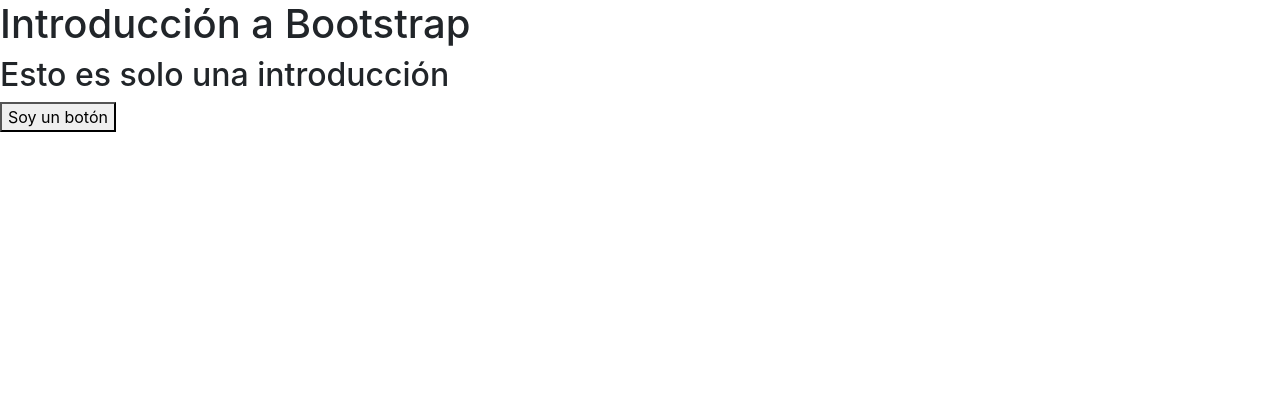
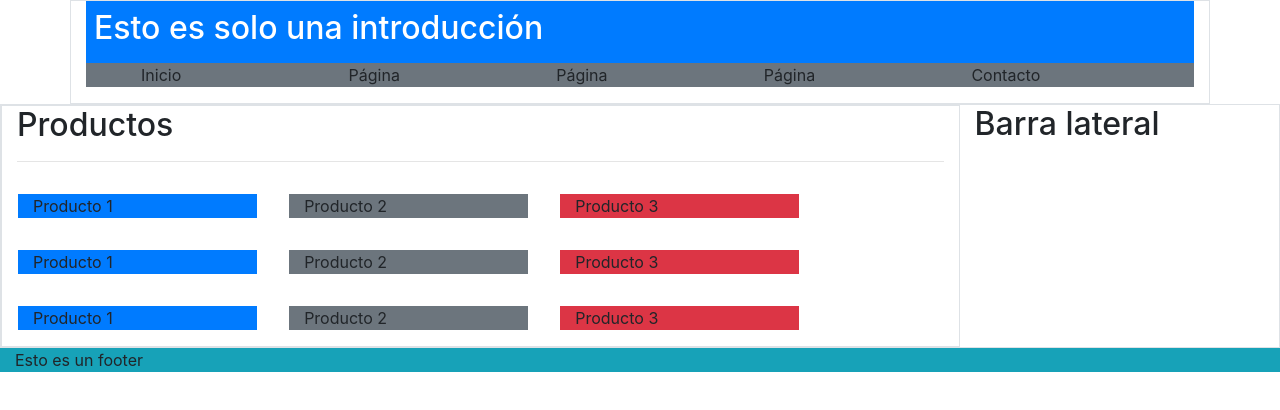
Before and after one commit to ZulGI/generation-ch16, a plain HTML site: page 2-Intro-Web/bootstrap-4/index.html in a window 1280 px wide. Drawn offline with Linux system fonts and the light colour scheme.

Commit message:
Introducción a Bootstrap 2, empezamos a crear página con Victor

```diff
--- a/2-Intro-Web/bootstrap-4/index.html
+++ b/2-Intro-Web/bootstrap-4/index.html
@@ -1,21 +1,69 @@
 <!DOCTYPE html>
-<html lang="en">
+<html lang="es">
+
 <head>
-    <meta charset="UTF-8">
-    <meta http-equiv="X-UA-Compatible" content="IE=edge">
-    <meta name="viewport" content="width=device-width, initial-scale=1.0">
+    <meta charset="UTF-8" />
+    <meta http-equiv="X-UA-Compatible" content="IE=edge" />
+    <meta name="viewport" content="width=device-width, initial-scale=1.0" />
     <title>Introducción a Bootstrap</title>
-    <link rel="stylesheet" href="bootstrap/css/bootstrap.min.css">
+    <link rel="stylesheet" href="bootstrap/css/bootstrap.min.css" />
+    <link rel="stylesheet" href="micss/style.css" />
 </head>
+
 <body>
-    <h1>Introducción a Bootstrap</h1>
-    <h2>Esto es solo una introducción</h2>
-    <button>Soy un botón</button>
+    <!-- <h1>Introducción a Bootstrap</h1>
+
+    <button class="btn-success">Soy un botón</button> -->
+
+    <!-- uso de container -->
+    <div class="container border">
+        <header id="header" class="col-12 bg-primary text-white p-2">
+            <h2>Esto es solo una introducción</h2>
+        </header>
+
+        <!-- El menú -->
+        <nav id="menu" class="col-12 bg-secondary">
+            <ul class="row w-100">
+                <li class="col">Inicio</li>
+                <li class="col">Página</li>
+                <li class="col">Página</li>
+                <li class="col">Página</li>
+                <li class="col">Contacto</li>
+            </ul>
+        </nav>
+    </div>
+    <!-- Contenido -->
+    <!-- Barra lateral -->
+    <section class="col-12 border">
+        <div class="row">
+            <!-- Contenido productos -->
+            <section class="col-9 border">
+                <h2>Productos</h2>
+                <hr />
+                <div class="item row">
+                    <div class="item col-3 bg-primary m-3">Producto 1</div>
+                    <div class="item col-3 bg-secondary m-3">Producto 2</div>
+                    <div class="item col-3 bg-danger m-3">Producto 3</div>
+                    <div class="item col-3 bg-primary m-3">Producto 1</div>
+                    <div class="item col-3 bg-secondary m-3">Producto 2</div>
+                    <div class="item col-3 bg-danger m-3">Producto 3</div>
+                    <div class="item col-3 bg-primary m-3">Producto 1</div>
+                    <div class="item col-3 bg-secondary m-3">Producto 2</div>
+                    <div class="item col-3 bg-danger m-3">Producto 3</div>
+                </div>
+            </section>
+            <!-- Barra lateral -->
+            <aside class="col-3">
+                <h2>Barra lateral</h2>
+            </aside>
+
+    </section>
+    <footer class="col-lg-12 bg-info">Esto es un footer</footer>
+    </div>
 
     <script type="text/javascripy" src="jQuery/jquery-3.6.0.min.js"></script>
 
     <script type="text/javascript" src="bootstrap/js/bootstrap.min.js"></script>
+</body>
 
-
-</body>
 </html>
--- /dev/null
+++ b/2-Intro-Web/bootstrap-4/micss/style.css
@@ -0,0 +1,4 @@
+#menu ul{
+    text-decoration: none;
+    list-style: none;
+}
--- a/2-Intro-Web/ccs-avanzado/assets/css/pagina.css
+++ b/2-Intro-Web/ccs-avanzado/assets/css/pagina.css
@@ -73,6 +73,6 @@
 }
 
 .banner img:hover{
-    transform: scale(01,02);
+    transform: scale(01,2);
     transition: 1s;
 }
```
